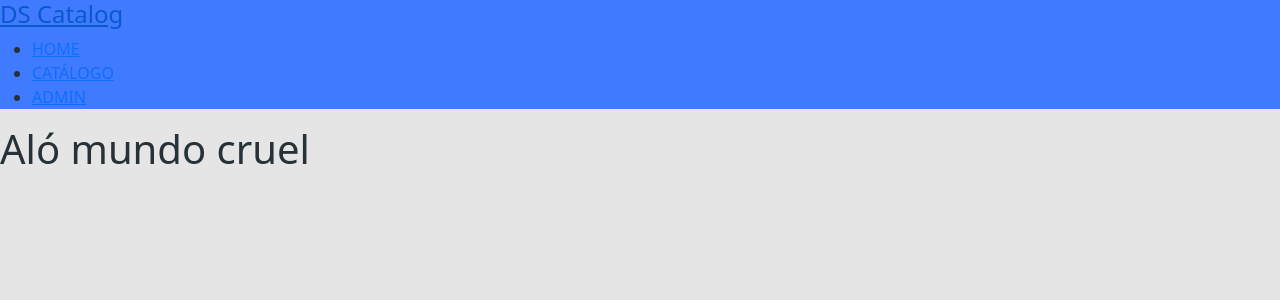
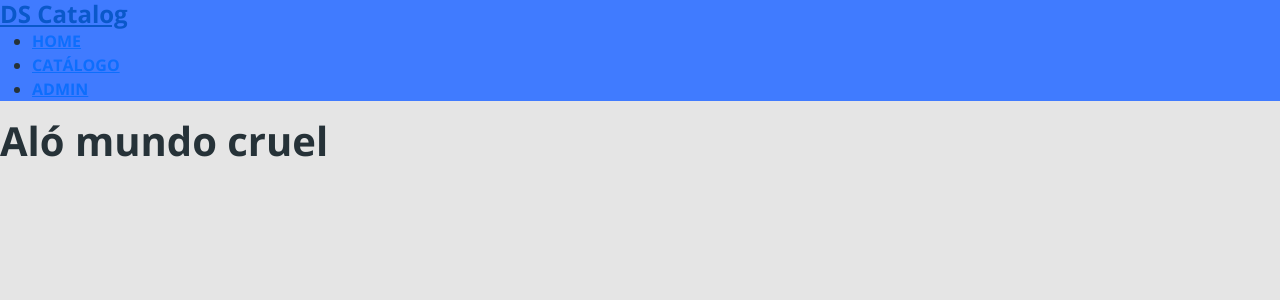
Before and after one commit to jopaulo666/dscatalog-bootcamp, a React (Create React App) app in the folder frontend/: page / in a window 1280 px wide. Shown: the top 300 px of the page. Built offline with nearby package versions, Linux system fonts and the light colour scheme; the HTML template or start-up script is replaced by a standard one.

Commit message:
Importando fontes, estilos globais

```diff
--- a/frontend/src/App.css
+++ b/frontend/src/App.css
@@ -0,0 +1,10 @@
+@import url('https://fonts.googleapis.com/css2?family=Open+Sans:wght@700&display=swap');
+
+*{
+    font-family: 'Open Sans';
+}
+
+h1, h2, h3, h4, h5, h6 {
+    font-weight: 700;
+    margin-bottom: 0;
+}
```
